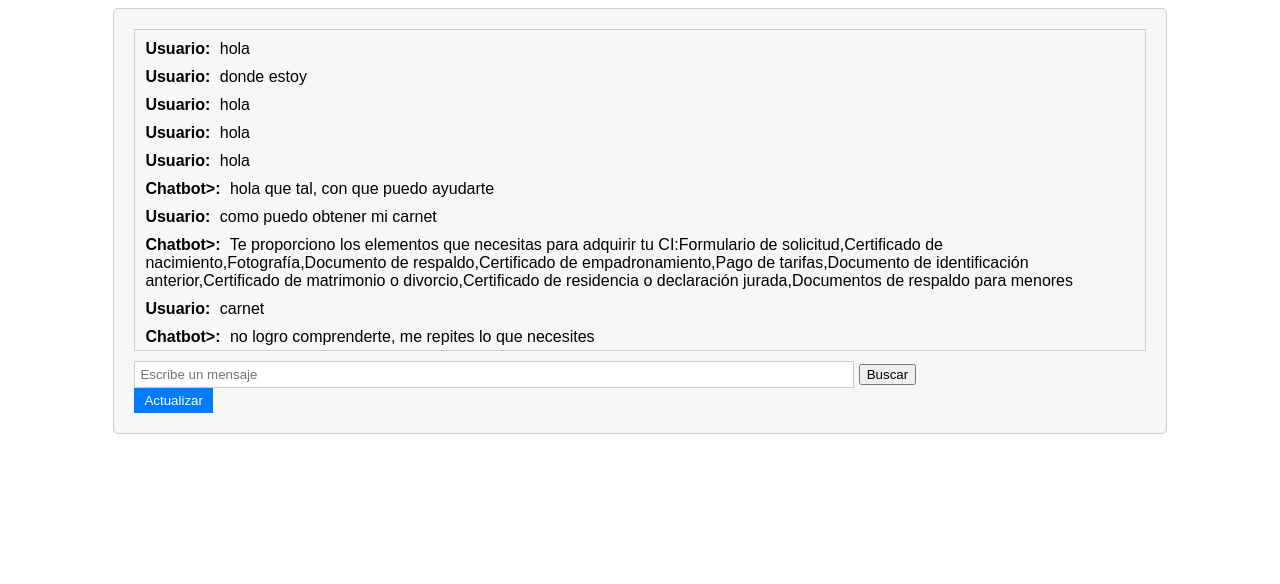
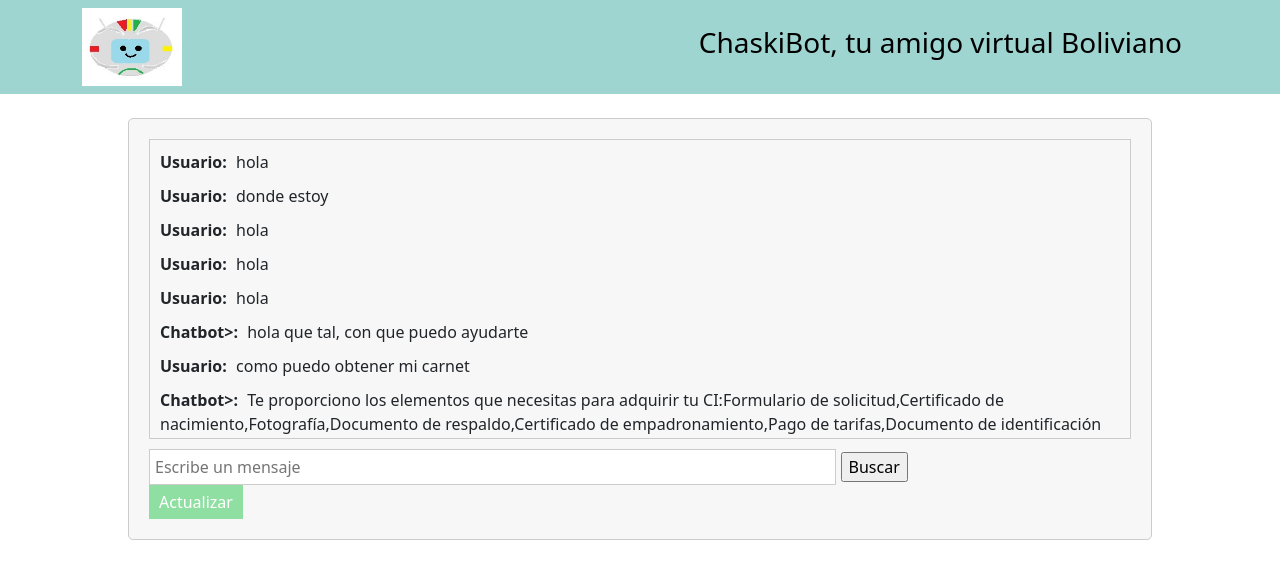
Before and after one commit to BMOO69/hackathonIA, a Django app: page /chat/ in a window 1280 px wide. Shown: the top 584 px of the page. Run offline with Django 4.2, Linux system fonts and the light colour scheme; data comes from the database, SQL or seed files in the repository; both versions use the stored data as it was after the commit.

Commit message:
funciona todo presentable

```diff
--- a/chatbot/chatbot/settings.py
+++ b/chatbot/chatbot/settings.py
@@ -118,6 +118,9 @@ USE_TZ = True
 
 STATIC_URL = 'static/'
 
+MEDIA_URL='/productos/'
+MEDIA_ROOT =  BASE_DIR / 'productos'
+
 # Default primary key field type
 # https://docs.djangoproject.com/en/4.2/ref/settings/#default-auto-field
 
--- a/chatbot/chatbotApp/models.py
+++ b/chatbot/chatbotApp/models.py
@@ -9,3 +9,13 @@ class Menssage(models.Model):
 
     def __str__(self):
         return f'{self.sender}: {self.content}'
+
+class Ticket(models.Model):
+    title = models.CharField(max_length=200)
+    description = models.TextField()
+    created_at = models.DateTimeField(auto_now_add=True)
+    updated_at = models.DateTimeField(auto_now=True)
+    status = models.CharField(max_length=20, choices=[('open', 'Abierto'), ('closed', 'Cerrado')])
+
+    def __str__(self):
+        return self.title
--- a/chatbot/chatbotApp/static/css/chat2.css
+++ b/chatbot/chatbotApp/static/css/chat2.css
@@ -1,5 +1,9 @@
 body {
     font-family: Arial, sans-serif;
+}
+
+#cabecera {
+    background: #9FD5D1!important;
 }
 
 .chat-container {
@@ -36,7 +40,7 @@ input[type="text"] {
 
 button {
     padding: 5px 10px;
-    background-color: #007BFF;
+    background-color: #8fdfa2;
     color: #fff;
     border: none;
     cursor: pointer;
--- a/chatbot/chatbotApp/templates/chatbotApp/chat.html
+++ b/chatbot/chatbotApp/templates/chatbotApp/chat.html
@@ -8,6 +8,10 @@
 <title>Chatbot</title>
 </head>
 <body>
+  <header>
+    <h3>ChaskiBot, tu amigo virtual Boliviano</h3>
+  </header>
+  <br>
   <form method="POST" action="{% url 'tu_vista' %}">
     {% csrf_token %}
     <div class="chat-container">
--- a/chatbot/chatbotApp/templates/chatbotApp/chat2.html
+++ b/chatbot/chatbotApp/templates/chatbotApp/chat2.html
@@ -4,9 +4,21 @@
 <head>
     <title>Chat</title>
     <link rel="stylesheet" type="text/css" href="{%static 'css/chat2.css'%}">
+    <link rel="stylesheet" type="text/css" href="https://cdn.jsdelivr.net/npm/bootstrap@5.3.1/dist/css/bootstrap.min.css">
 </head>
 <body>
     <!-- chat.html -->
+    <header>
+        <nav id="cabecera" class="navbar bg-body-tertiary">
+            <div class="container">
+                <img src="{%static '/img/ImgBOT.jpg'%}" width="100">
+              <a class="navbar-brand" href="#">
+                <h3>ChaskiBot, tu amigo virtual Boliviano</h3>
+              </a>
+            </div>
+          </nav>
+    </header>
+      <br>
 
     <div class="chat-container">
         <div class="chat-messages">
@@ -30,6 +42,5 @@
         });
         </script>
     </div>
-
 </body>
 </html>
```
Also changed, not shown: chatbot/chatbotApp/migrations/0002_ticket.py (added), chatbot/chatbotApp/static/img/IMG.png (added), chatbot/chatbotApp/static/img/ImgBOT.jpg (added), chatbot/db.sqlite3, chatbot/productos/IMG.png (added), chatbot/productos/ImgBOT.jpg (added).
